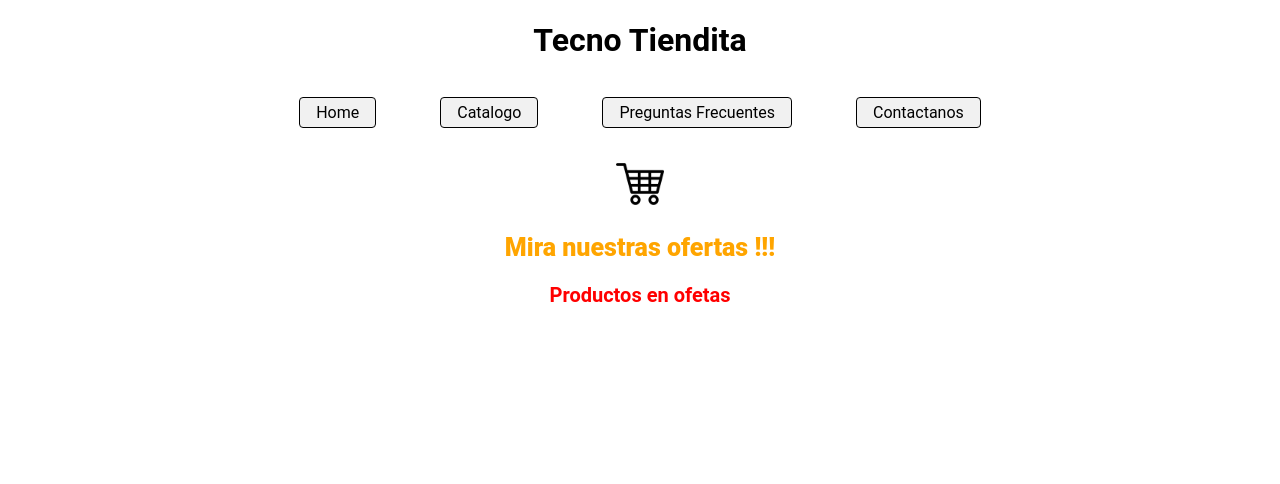
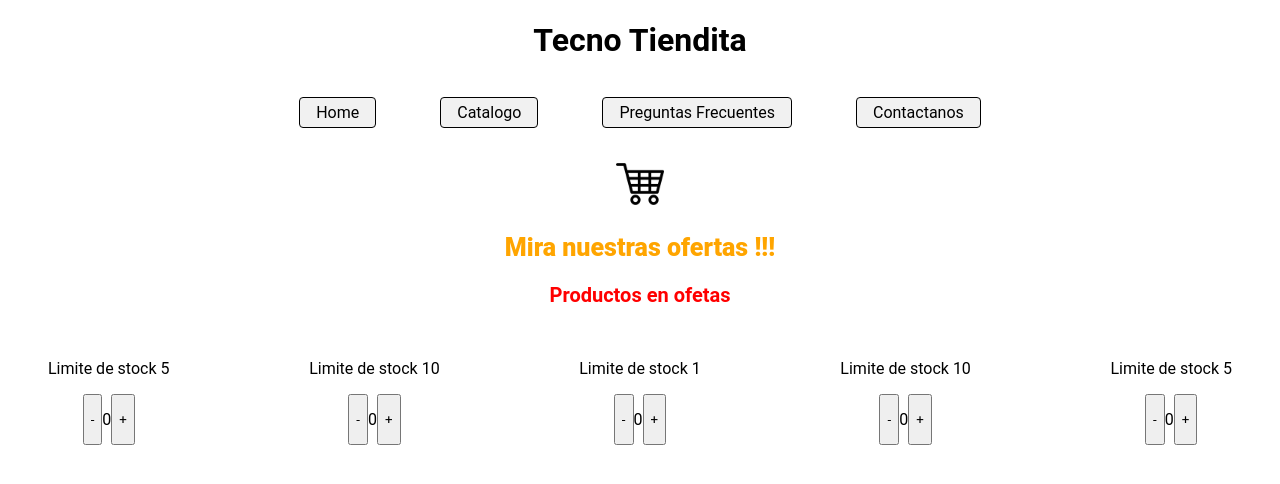
Before and after one commit to luiscarp15115/clases-reactjs-luiss, a React (Create React App) app: page / in a window 1280 px wide. Shown: the top 484 px of the page. Built offline with nearby package versions, Linux system fonts and the light colour scheme.

Commit message:
desafio 4

```diff
--- a/src/App.css
+++ b/src/App.css
@@ -36,3 +36,12 @@
     transform: rotate(360deg);
   }
 }
+
+.stock{
+  width: 100%;
+  display: flex;
+  flex-direction: row;
+  justify-content: space-between;
+  box-sizing: border-box;
+  padding: 1rem 3rem;
+}
--- a/src/App.js
+++ b/src/App.js
@@ -2,13 +2,21 @@ import logo from './logo.svg';
 import './App.css';
 import Navbar from './components/Navbar.js';
 import Carrito from './components/CartWidget.js';
-import Catalogo from './components/ItemListContainer';
+import Catalogo from './components/ItemListContainer.js';
+import ItemCount from './components/ItemCount.js';
 function App() {
   return (
     <div className="App">
       <Navbar />
       <Carrito />
       <Catalogo />
+      <div className='stock'>
+        <ItemCount stock={5} inicial={0}/>
+        <ItemCount stock={10} inicial={0}/>
+        <ItemCount stock={1} inicial={0}/>
+        <ItemCount stock={10} inicial={0}/>
+        <ItemCount stock={5} inicial={0}/>
+      </div>
     </div>
   );
 }
--- /dev/null
+++ b/src/components/ItemCount.css
@@ -0,0 +1,10 @@
+.mostrarstock{
+    display: flex;
+    flex-direction: row;
+}
+.box-provisorio{
+    justify-content: center;
+    display: flex;
+    flex-direction: column;
+    align-items: center;
+}
--- /dev/null
+++ b/src/components/ItemCount.js
@@ -0,0 +1,32 @@
+import { useState } from "react";
+import './ItemCount.css';
+
+function Itemcount({ stock, inicial }) {
+    const [num, setNum] = useState(inicial)
+    const agregar = () => {
+        if (num != stock) {
+            setNum(num + 1)
+        }
+    }
+    const restar = () => {
+        if (num > 0) {
+            setNum(num - 1)
+        }
+        else {
+            setNum(inicial)
+        }
+
+    }
+    return (
+        <div className="box-provisorio">
+            <p>Limite de stock {stock}</p>
+            <div className="mostrarstock">
+                <button onClick={restar} >-</button>
+                <p>{num}</p>
+                <button onClick={agregar}>+</button>
+            </div>
+        </div>
+    )
+}
+
+export default Itemcount;
```
